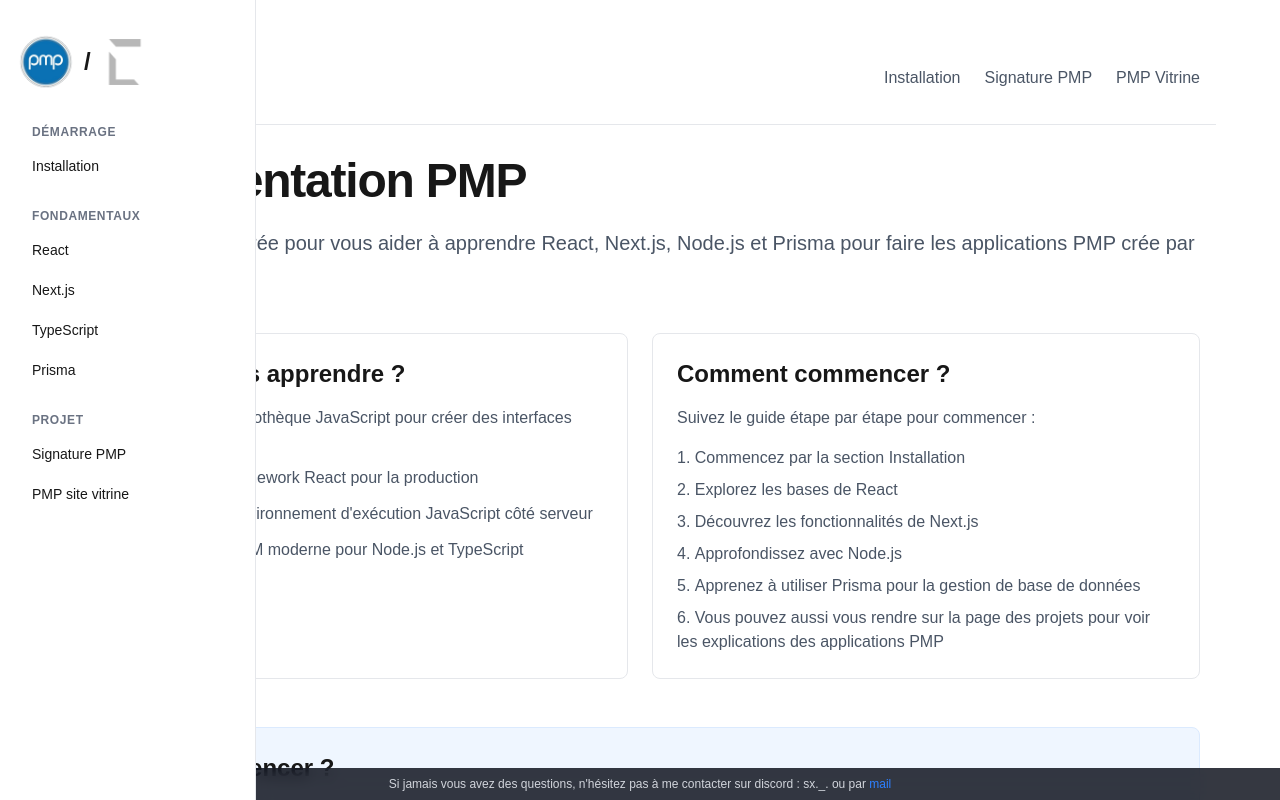
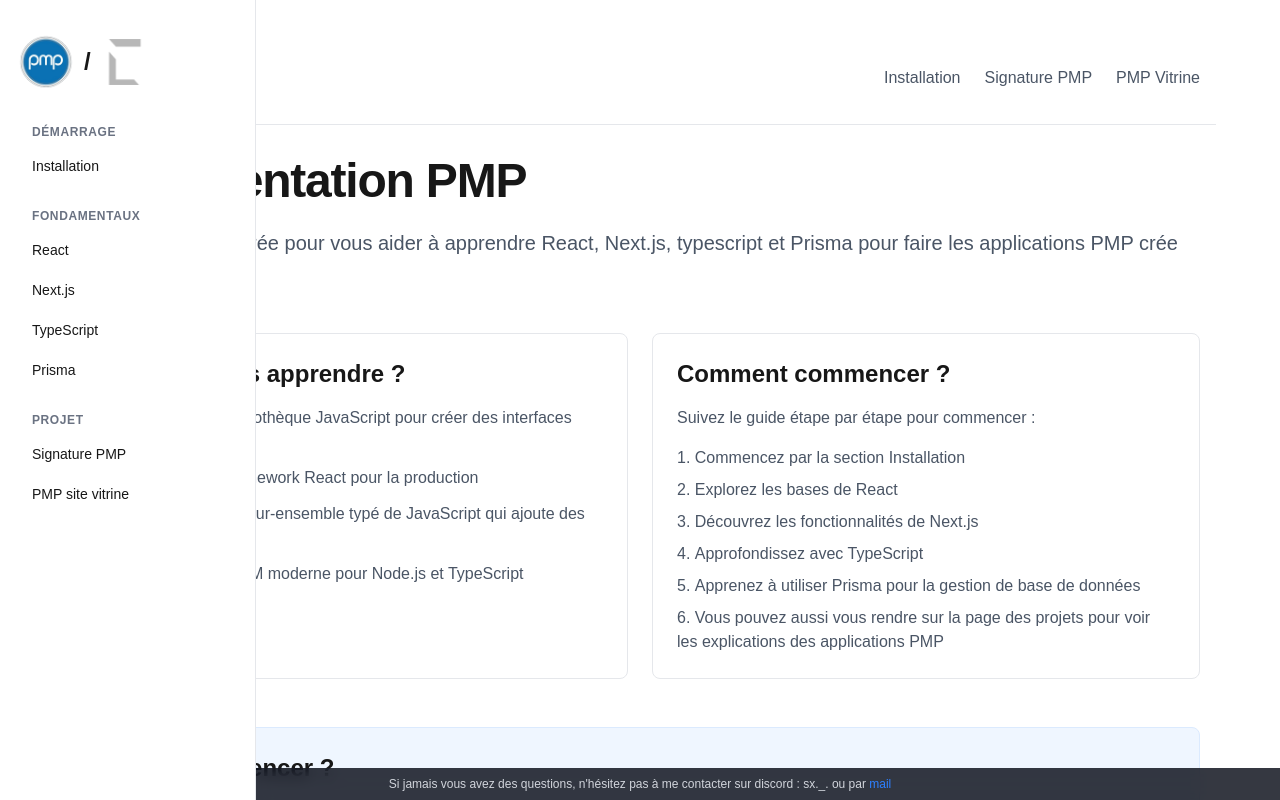
Before and after one commit to 17Sx/react-docs-pmp, a Next.js app: page / in a window 1280 px wide. Shown: the top 800 px of the page. Built offline with nearby package versions, Linux system fonts and the light colour scheme.

Commit message:
fix: typescript not node.js

```diff
--- a/app/page.tsx
+++ b/app/page.tsx
@@ -15,7 +15,7 @@ export default function Home() {
               </h1>
             </div>
             <p className="text-xl text-gray-600 dark:text-gray-400">
-              Ce site web a été crée pour vous aider à apprendre React, Next.js, Node.js et Prisma pour faire les applications PMP crée par <Link target="_blank" href="https://github.com/17Sx" className="text-blue-600 dark:text-blue-400 hover:underline">17Sx</Link>
+              Ce site web a été crée pour vous aider à apprendre React, Next.js, typescript et Prisma pour faire les applications PMP crée par <Link target="_blank" href="https://github.com/17Sx" className="text-blue-600 dark:text-blue-400 hover:underline">17Sx</Link>
             </p>
           </div>
 
@@ -42,7 +42,7 @@ export default function Home() {
                   <svg className="w-6 h-6 mr-2 text-blue-500" fill="none" stroke="currentColor" viewBox="0 0 24 24">
                     <path strokeLinecap="round" strokeLinejoin="round" strokeWidth={2} d="M5 13l4 4L19 7" />
                   </svg>
-                  Node.js - Un environnement d&apos;exécution JavaScript côté serveur
+                  TypeScript - Un sur-ensemble typé de JavaScript qui ajoute des types statiques
                 </li>
                 <li className="flex items-center">
                   <svg className="w-6 h-6 mr-2 text-blue-500" fill="none" stroke="currentColor" viewBox="0 0 24 24">
@@ -65,7 +65,7 @@ export default function Home() {
                   <li>Commencez par la section Installation</li>
                   <li>Explorez les bases de React</li>
                   <li>Découvrez les fonctionnalités de Next.js</li>
-                  <li>Approfondissez avec Node.js</li>
+                  <li>Approfondissez avec TypeScript</li>
                   <li>Apprenez à utiliser Prisma pour la gestion de base de données</li>
                   <li>Vous pouvez aussi vous rendre sur la page des projets pour voir les explications des applications PMP</li>
                 </ol>
```
